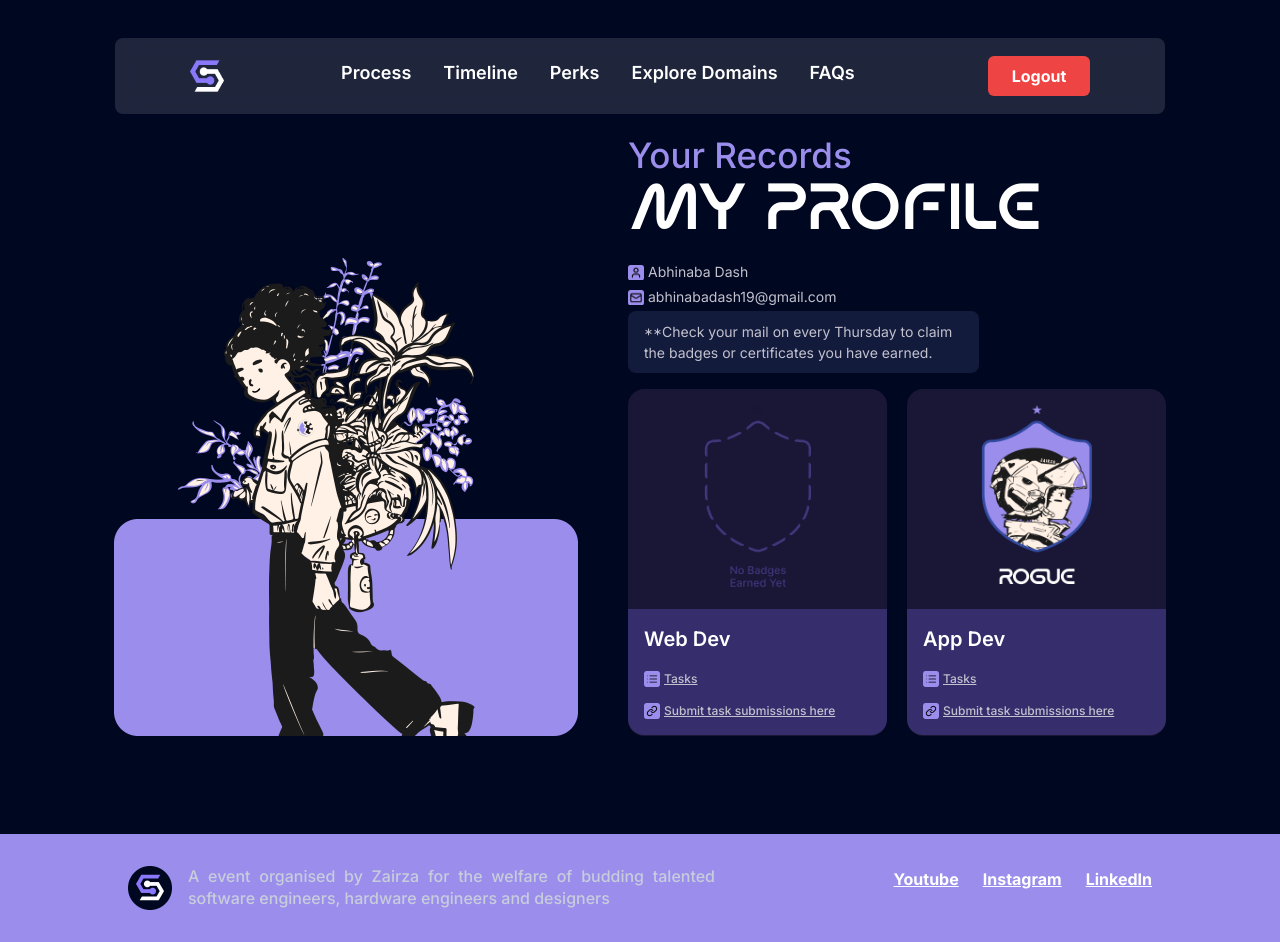
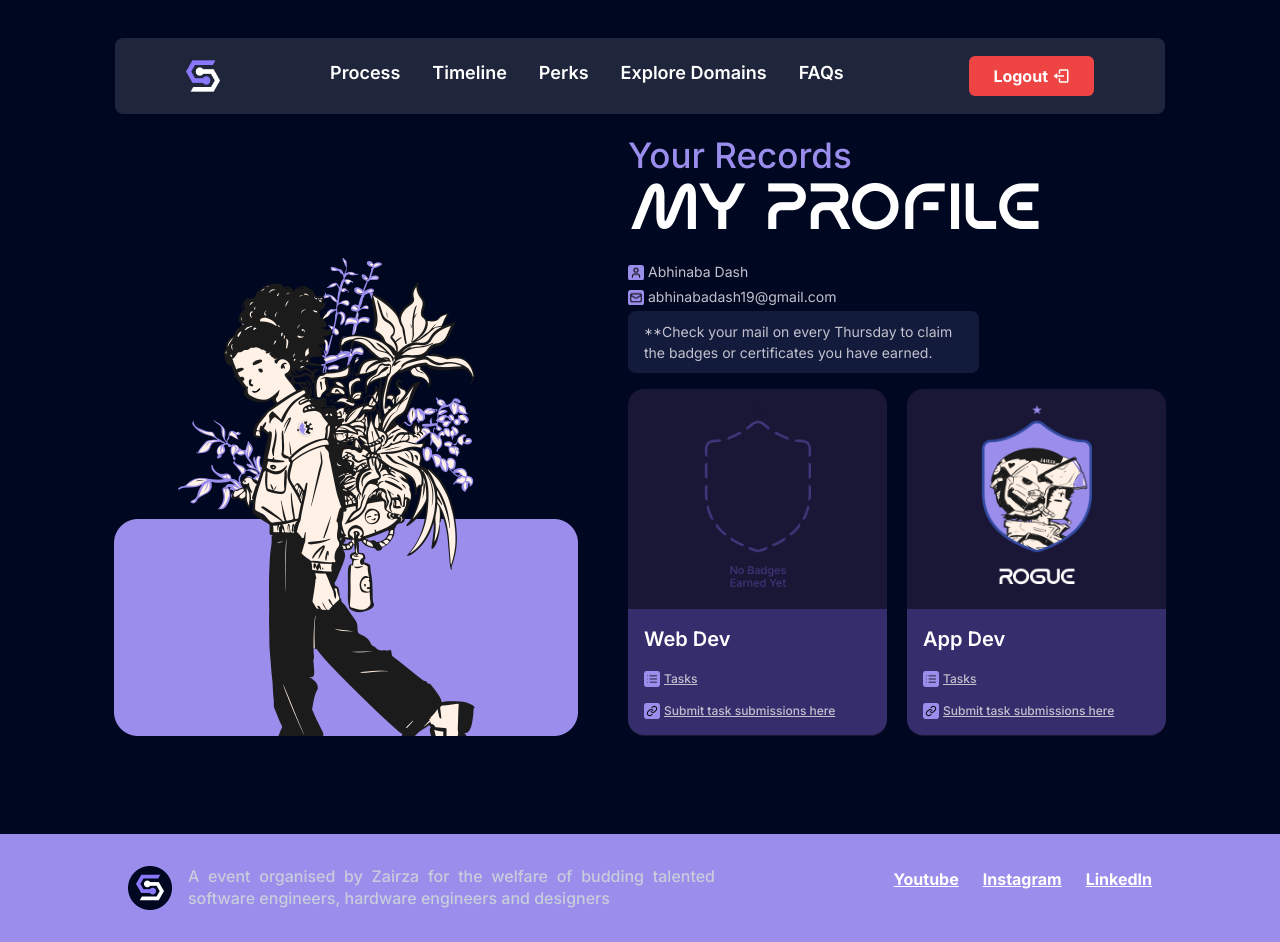
Before and after one commit to SwastikGiri/Skills--zairza, a React (Create React App) app: page /profile in a window 1280 px wide. Built offline with nearby package versions, Linux system fonts and the light colour scheme.

Commit message:
eleventh commit

```diff
--- a/src/components/Navbar.js
+++ b/src/components/Navbar.js
@@ -3,6 +3,7 @@ import { Link } from "react-scroll";
 import { NavLink, useNavigate, useLocation } from "react-router-dom";
 import img1 from '../assets/images/navbar-logo.png';
 import { GrMenu } from "react-icons/gr";
+import { BiLogOut } from "react-icons/bi";
 
 const Navbar = () => {
   const [isMenuOpen, setIsMenuOpen] = useState(false);
@@ -45,8 +46,8 @@ const Navbar = () => {
               )}
 
               {location.pathname.includes('/profile') && (
-                <button onClick={handleLogout} className="bg-red-500 hover:bg-red-700 text-white font-bold py-2 px-4 rounded ml-4">
-                  Logout
+                <button onClick={handleLogout} className="bg-red-500 hover:bg-red-700 text-white font-bold py-2 px-4 rounded ml-4 flex items-center gap-1">
+                  Logout <BiLogOut className="text-lg"/>
                 </button>
               )}
           </div>
```
